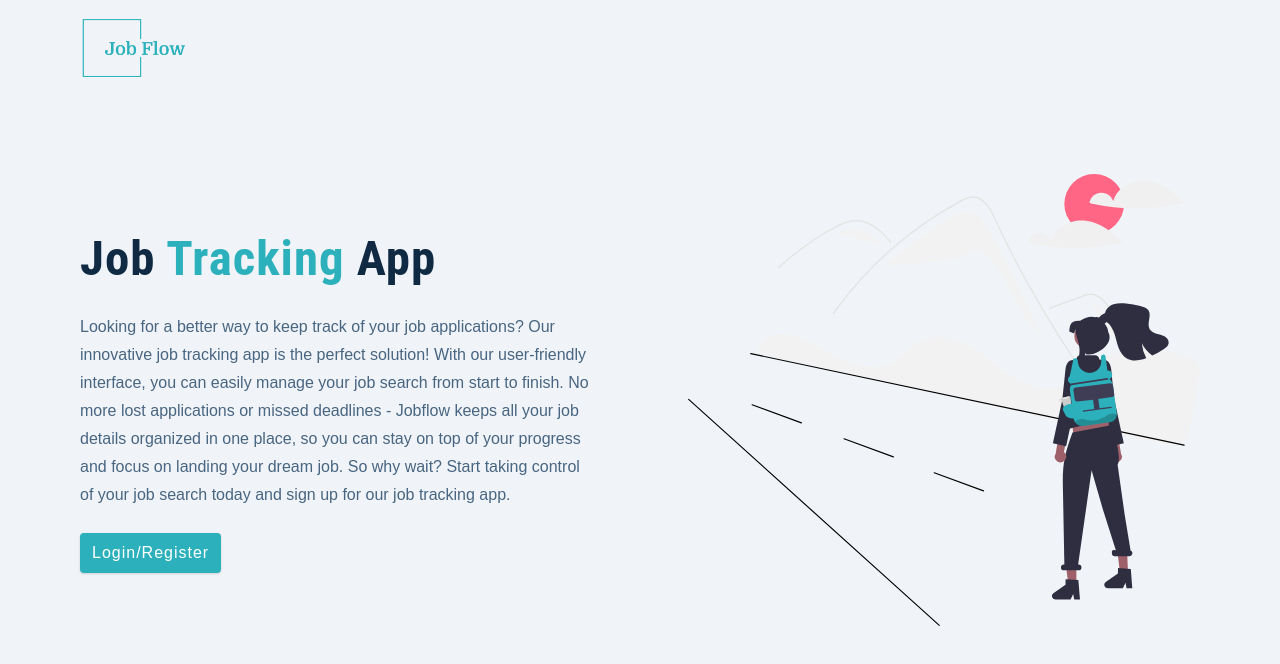
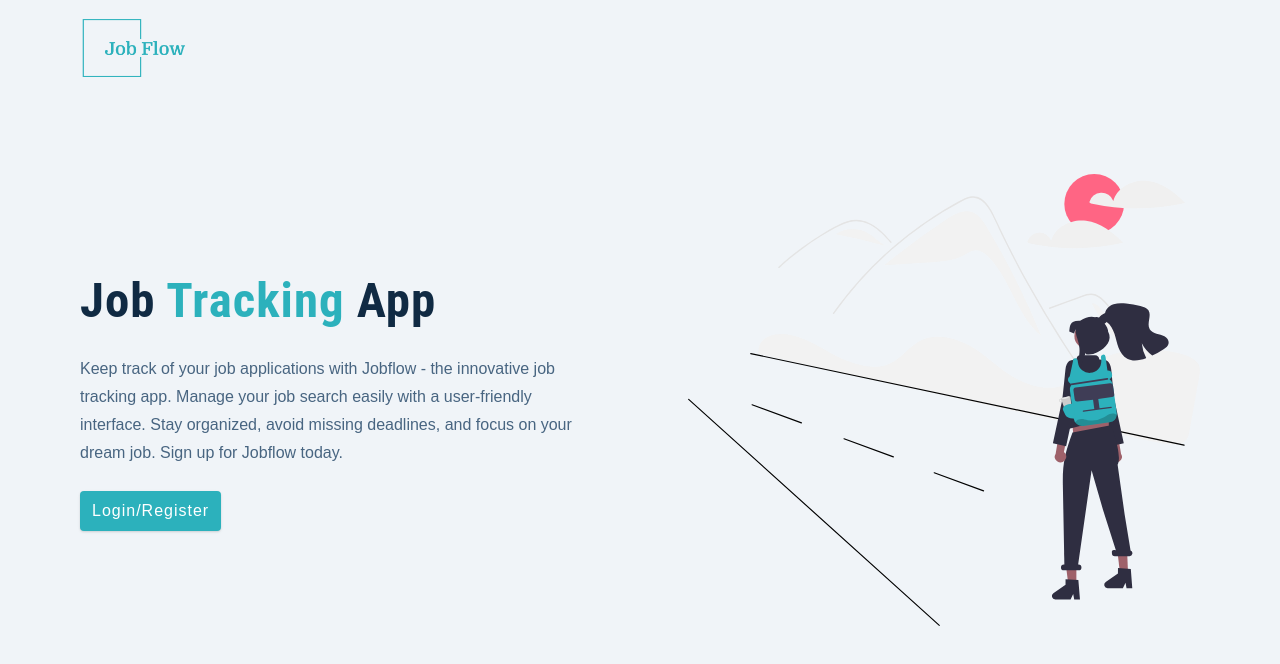
Before and after one commit to Omolara5861/JobFlow, a React (Create React App) app in the folder client/: page / in a window 1280 px wide. Shown: the top 664 px of the page. Built offline with nearby package versions, Linux system fonts and the light colour scheme.

Commit message:
refactor: :recycle: Refactor CTA

```diff
--- a/client/src/pages/Home.js
+++ b/client/src/pages/Home.js
@@ -20,15 +20,7 @@ function Home() {
               job <span>tracking</span> app
             </h1>
             <p>
-              Looking for a better way to keep track of your job applications?
-              Our innovative job tracking app is the perfect solution! With our
-              user-friendly interface, you can easily
-              manage your job search from start to finish. No more lost
-              applications or missed deadlines - Jobflow keeps all your job
-              details organized in one place, so you can stay on top of your
-              progress and focus on landing your dream job. So why wait? Start
-              taking control of your job search today and sign up for our job
-              tracking app.
+            Keep track of your job applications with Jobflow - the innovative job tracking app. Manage your job search easily with a user-friendly interface. Stay organized, avoid missing deadlines, and focus on your dream job. Sign up for Jobflow today.
             </p>
             <Link to="/register" className="btn btn-hero">
               Login/Register
```
